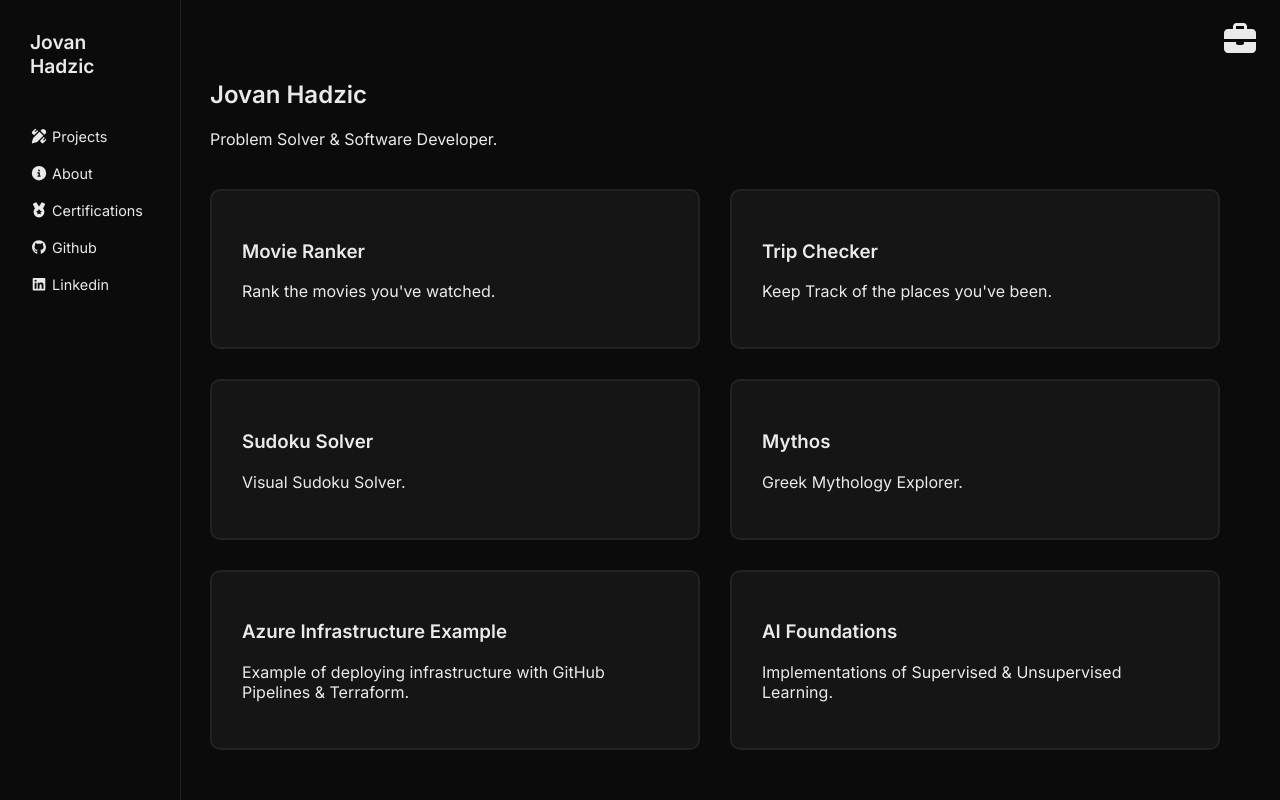
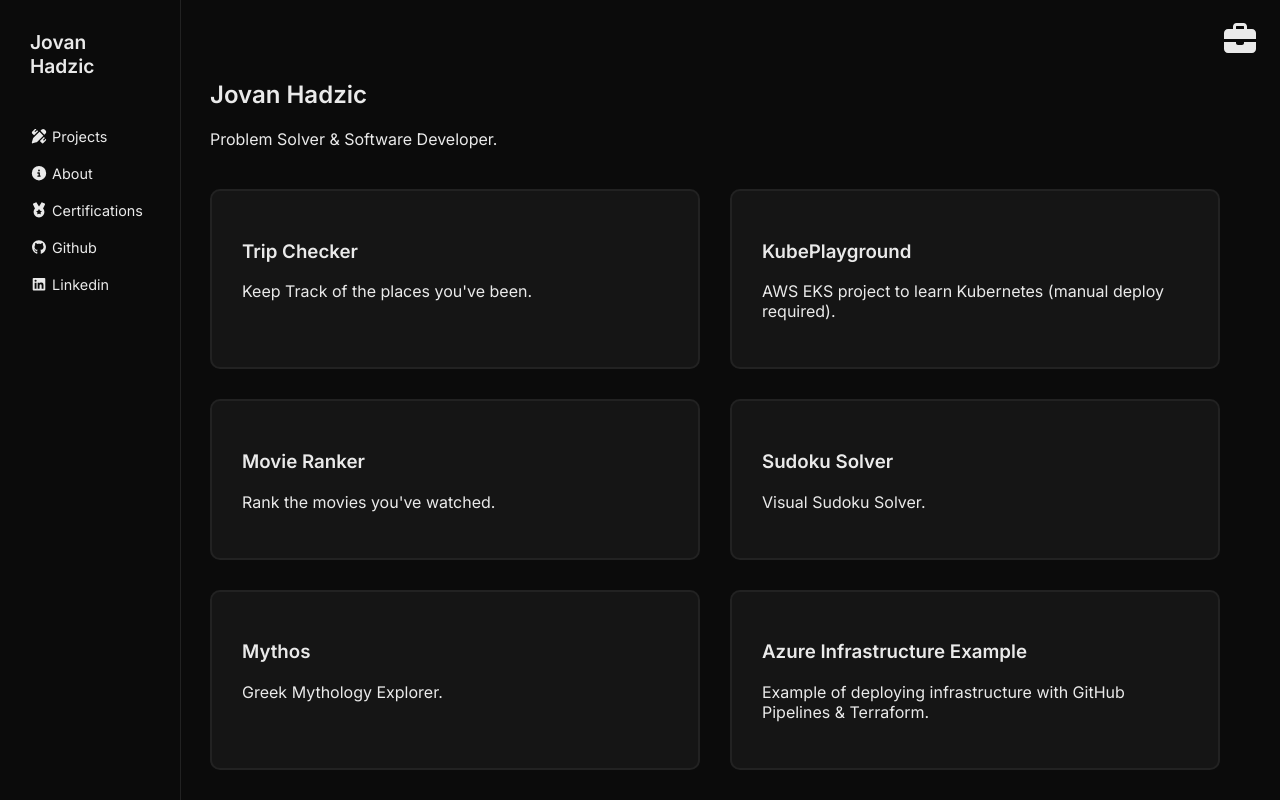
Before and after one commit to Jovan253/portfolio, a React (Create React App) app: page / in a window 1280 px wide. Shown: the top 800 px of the page. Built offline with nearby package versions, Linux system fonts and the light colour scheme.

Commit message:
feat: KubePlayground

```diff
--- a/src/data/projects.js
+++ b/src/data/projects.js
@@ -1,7 +1,23 @@
 import { faPlaneUp, faTableCells, faClapperboard, faBoltLightning } from "@fortawesome/free-solid-svg-icons";
-import { faGithub } from "@fortawesome/free-brands-svg-icons";
+import { faGithub, faKubernetes } from "@fortawesome/free-brands-svg-icons";
 
 const projects = [
+    {
+        id: 2,
+        title: "Trip Checker",
+        description: "Keep Track of the places you've been.",
+        link: "https://trip-checker-delta.vercel.app/",
+        hoverColor: "#4a67b6",
+        hoverIcon: faPlaneUp
+    },
+    {
+        id: 7,
+        title: "KubePlayground",
+        description: "AWS EKS project to learn Kubernetes (manual deploy required).",
+        link: "https://github.com/Jovan253/KubePlayground/blob/main/README.md",
+        hoverColor: "#a354aa",
+        hoverIcon: faKubernetes
+    },
     {
         id: 1,
         title: "Movie Ranker",
@@ -9,14 +25,6 @@ const projects = [
         link: "https://movie-ranker-seven.vercel.app/",
         hoverColor: "#c74949",
         hoverIcon: faClapperboard
-    },
-    {
-        id: 2,
-        title: "Trip Checker",
-        description: "Keep Track of the places you've been.",
-        link: "https://trip-checker-delta.vercel.app/",
-        hoverColor: "#4a67b6",
-        hoverIcon: faPlaneUp
     },
     {
         id: 3,
```
